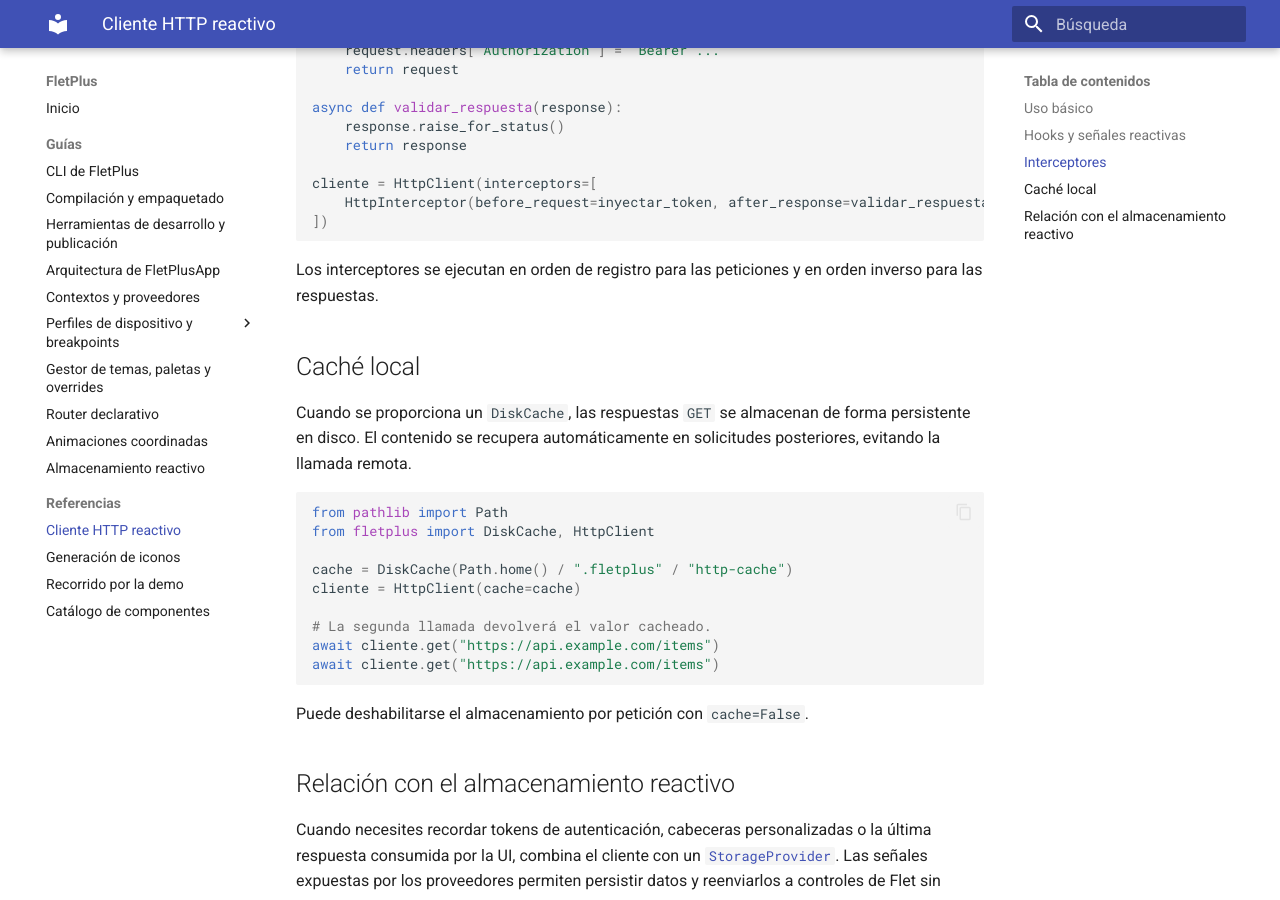
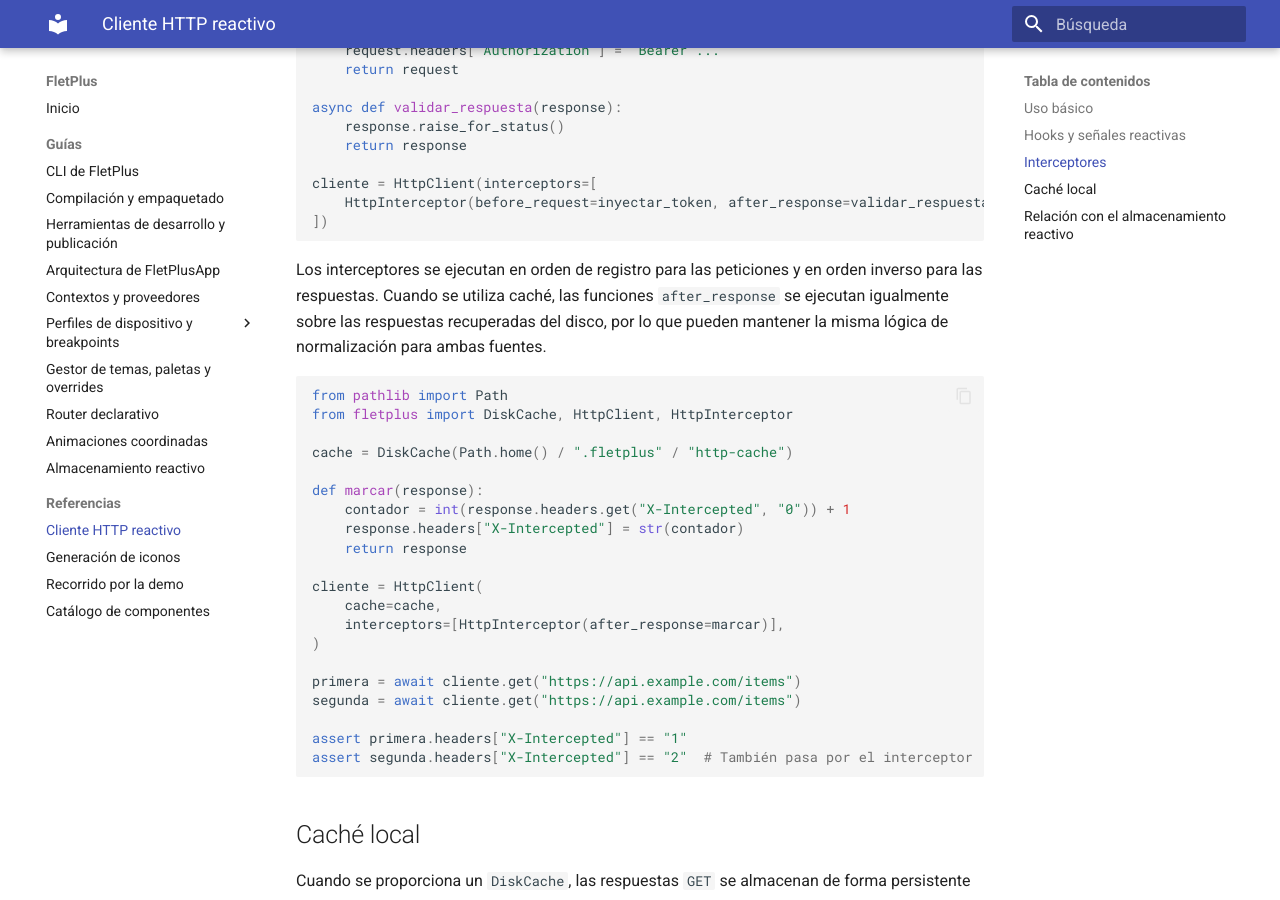
Before and after one commit to Alphonsus411/FletPlus, an MkDocs documentation site: the page built from docs/http.md, in a window 1280 px wide and 900 px high, scrolled down 1518 px. Built offline with MkDocs 1.6.1 and Material for MkDocs 9.7.7, drawn with Linux system fonts in a browser that asks for light colours.

Commit message:
Documenta interceptores sobre respuestas cacheadas

````diff
--- a/docs/http.md
+++ b/docs/http.md
@@ -86,7 +86,33 @@
 ```
 
 Los interceptores se ejecutan en orden de registro para las peticiones y en
-orden inverso para las respuestas.
+orden inverso para las respuestas. Cuando se utiliza caché, las funciones
+`after_response` se ejecutan igualmente sobre las respuestas recuperadas del
+disco, por lo que pueden mantener la misma lógica de normalización para ambas
+fuentes.
+
+```python
+from pathlib import Path
+from fletplus import DiskCache, HttpClient, HttpInterceptor
+
+cache = DiskCache(Path.home() / ".fletplus" / "http-cache")
+
+def marcar(response):
+    contador = int(response.headers.get("X-Intercepted", "0")) + 1
+    response.headers["X-Intercepted"] = str(contador)
+    return response
+
+cliente = HttpClient(
+    cache=cache,
+    interceptors=[HttpInterceptor(after_response=marcar)],
+)
+
+primera = await cliente.get("https://api.example.com/items")
+segunda = await cliente.get("https://api.example.com/items")
+
+assert primera.headers["X-Intercepted"] == "1"
+assert segunda.headers["X-Intercepted"] == "2"  # También pasa por el interceptor
+```
 
 ## Caché local
 
````
